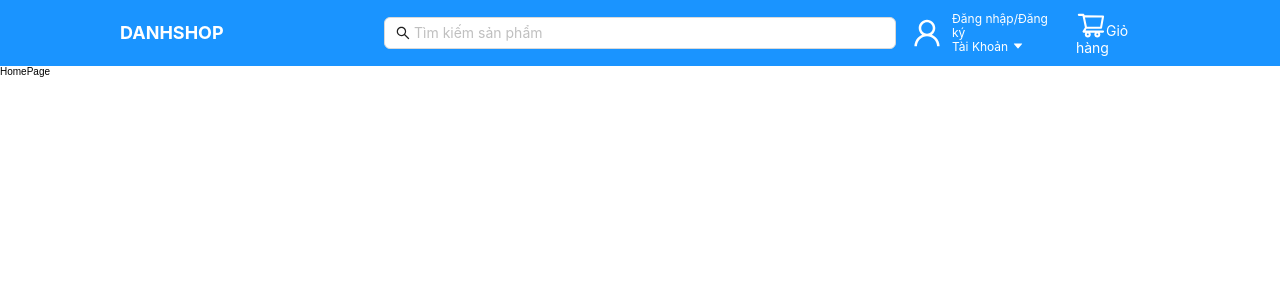
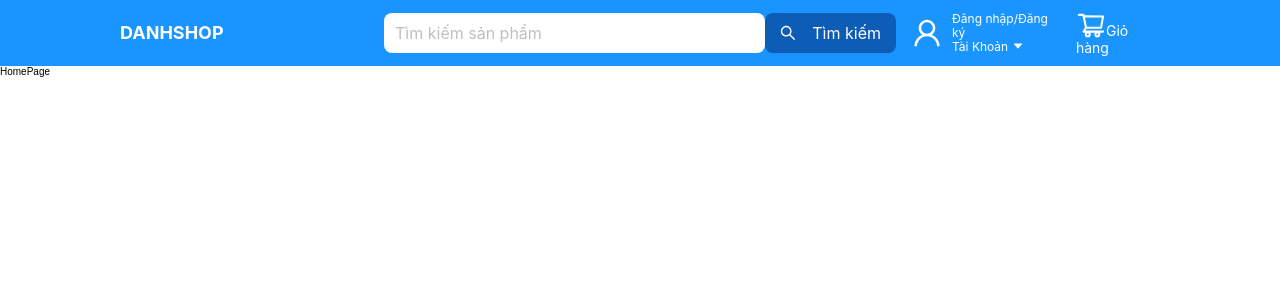
Before and after one commit to ducanh005/danhshop, a React (Create React App) app: page / in a window 1280 px wide. Shown: the top 300 px of the page. Built offline with nearby package versions, Linux system fonts and the light colour scheme.

Commit message:
feat: implement ButtonInputSearch component and integrate it into HeaderComponent

```diff
--- /dev/null
+++ b/src/components/ButtonInputSearch/ButtonInputSearch.jsx
@@ -0,0 +1,12 @@
+import React from 'react';
+import { Button,Input} from 'antd';
+import { SearchOutlined } from '@ant-design/icons';
+const ButtonInputSearch =(props) => {
+    const {size, placeholder,textButton,bordered,backgroundColorInput='#fff',backgroundColorButton='rgb(13,92,182)',colorButton ='#fff'} = props;
+    return ( <div style={{display:'flex',backgroundColor:'#ff'}}>
+        <Input size={size} placeholder={placeholder} bordered={bordered} style={{backgroundColor:backgroundColorInput}}  />
+        <Button size={size} icon={<SearchOutlined color={colorButton}/>} style={{backgroundColor:backgroundColorButton,color:colorButton, border:!bordered && 'none'}} > <span style={{color:colorButton}}>{textButton}</span></Button>
+    </div> );
+}
+
+export default ButtonInputSearch;
--- a/src/components/HeaderComponent/HeaderComponent.jsx
+++ b/src/components/HeaderComponent/HeaderComponent.jsx
@@ -1,8 +1,8 @@
 import {  Col } from 'antd';
 import React from 'react';
 import { WrapperHeader, WrapperHeaderAccount, WrapperHeaderCol, WrapperTextHeaderSmall } from './style';
-import Search from 'antd/es/transfer/search';
 import { CaretDownOutlined, ShoppingCartOutlined, UserOutlined } from '@ant-design/icons';
+import ButtonInputSearch from '../ButtonInputSearch/ButtonInputSearch';
 const HeaderComponent =() => {
     return ( <div>
         <WrapperHeader gutter={16}>
@@ -10,15 +10,15 @@ const HeaderComponent =() => {
                 <WrapperHeaderCol>DANHSHOP</WrapperHeaderCol>
             </Col>
             <Col span={12}>
-                <Search
+                <ButtonInputSearch
+                size='large'
+                bordered={false}
+                textButton="Tìm kiếm"
                 placeholder="Tìm kiếm sản phẩm"
-                allowClear
-                enterButton="Tìm kiếm"
-                size="large"
-                onSearch={(value) => console.log(value)}>
-                </Search>
+
+              ></ButtonInputSearch>
             </Col>
-            <Col span={6} style={{display:'flex', gap:'20px'}}>
+            <Col span={6} style={{display:'flex', gap:'20px',alignItems:'center'}}>
                 <WrapperHeaderAccount>
                     <UserOutlined style={{fontSize:'30px'}}/>
                         <div>
```
